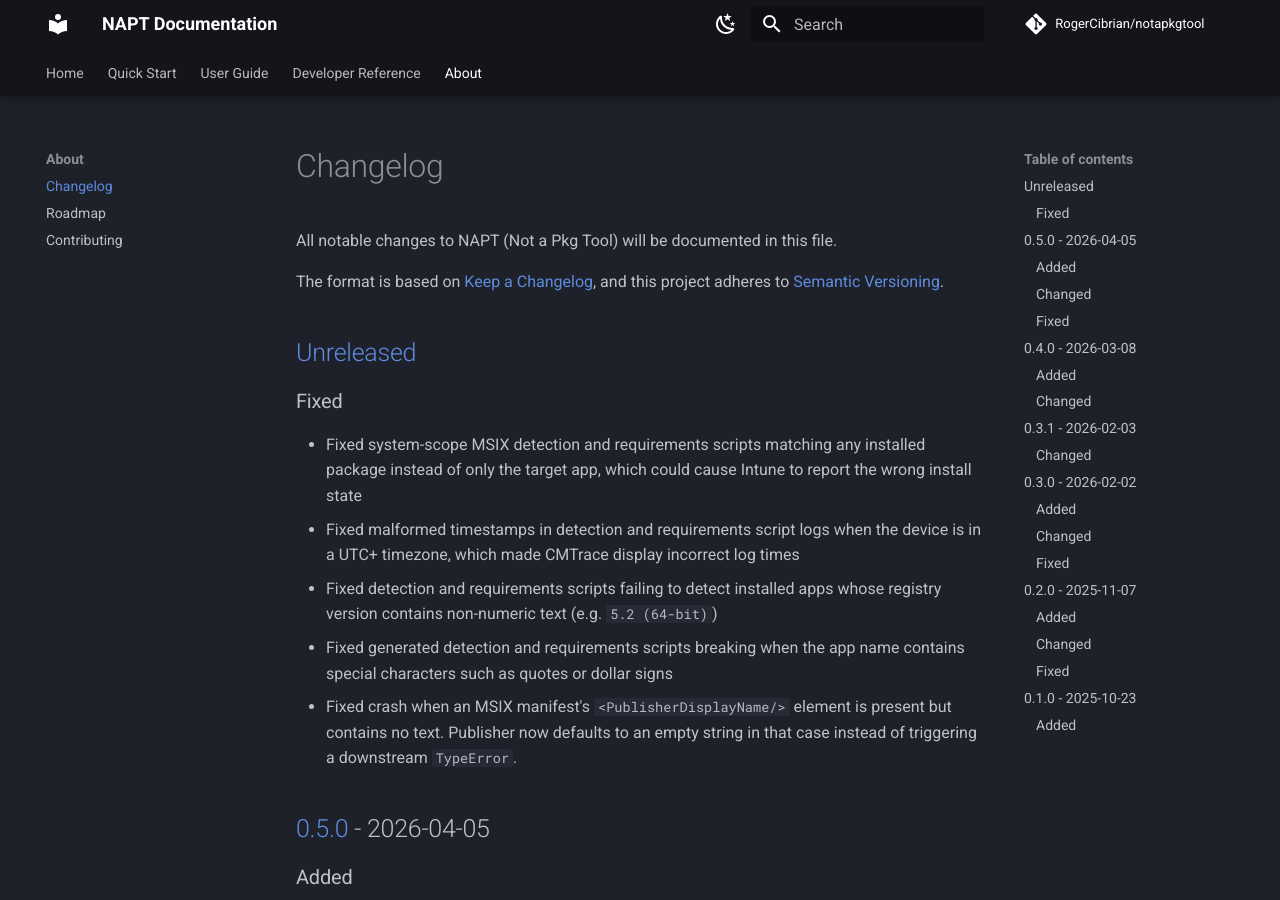
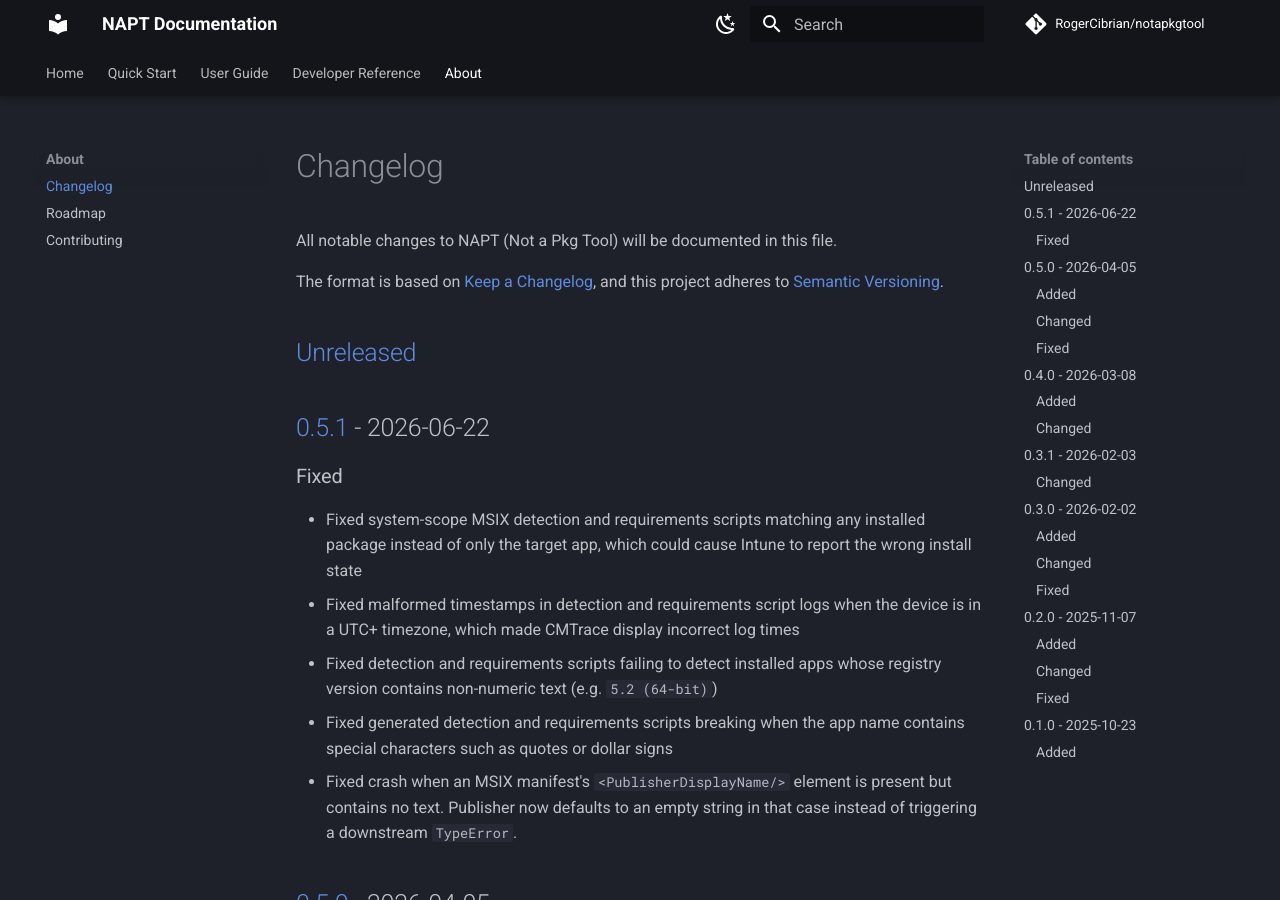
Before and after one commit to RogerCibrian/notapkgtool, an MkDocs documentation site: the page built from docs/changelog.md, in a window 1280 px wide and 900 px high. Built offline with MkDocs 1.6.1 and Material for MkDocs 9.7.7, drawn with Linux system fonts in a browser that asks for light colours; comment, search, counter and statistics services are not loaded.

Commit message:
chore: Prepare release 0.5.1 (#74)

```diff
--- a/docs/changelog.md
+++ b/docs/changelog.md
@@ -6,6 +6,8 @@
 and this project adheres to [Semantic Versioning](https://semver.org/spec/v2.0.0.html).
 
 ## [Unreleased]
+
+## [0.5.1] - 2026-06-22
 
 ### Fixed
 
@@ -223,7 +225,8 @@
 - **Robust Downloads** - Retry logic, atomic writes, SHA-256 verification, and conditional requests
 
 
-[Unreleased]: https://github.com/RogerCibrian/notapkgtool/compare/0.5.0...HEAD
+[Unreleased]: https://github.com/RogerCibrian/notapkgtool/compare/0.5.1...HEAD
+[0.5.1]: https://github.com/RogerCibrian/notapkgtool/compare/0.5.0...0.5.1
 [0.5.0]: https://github.com/RogerCibrian/notapkgtool/compare/0.4.0...0.5.0
 [0.4.0]: https://github.com/RogerCibrian/notapkgtool/compare/0.3.1...0.4.0
 [0.3.1]: https://github.com/RogerCibrian/notapkgtool/compare/0.3.0...0.3.1
--- a/napt/__init__.py
+++ b/napt/__init__.py
@@ -44,7 +44,7 @@
 For more details, see the individual module docstrings.
 """
 
-__version__ = "0.5.0"
+__version__ = "0.5.1"
 __author__ = "Roger Cibrian"
 __license__ = "Apache-2.0"
 __description__ = "Not a Pkg Tool - Windows/Intune packaging with PSADT"
--- a/pyproject.toml
+++ b/pyproject.toml
@@ -1,6 +1,6 @@
 [project]
 name = "napt"
-version = "0.5.0"
+version = "0.5.1"
 description = "Automates the entire workflow for packaging Windows applications and deploying them to Microsoft Intune"
 readme = "README.md"
 license = "Apache-2.0"
```
